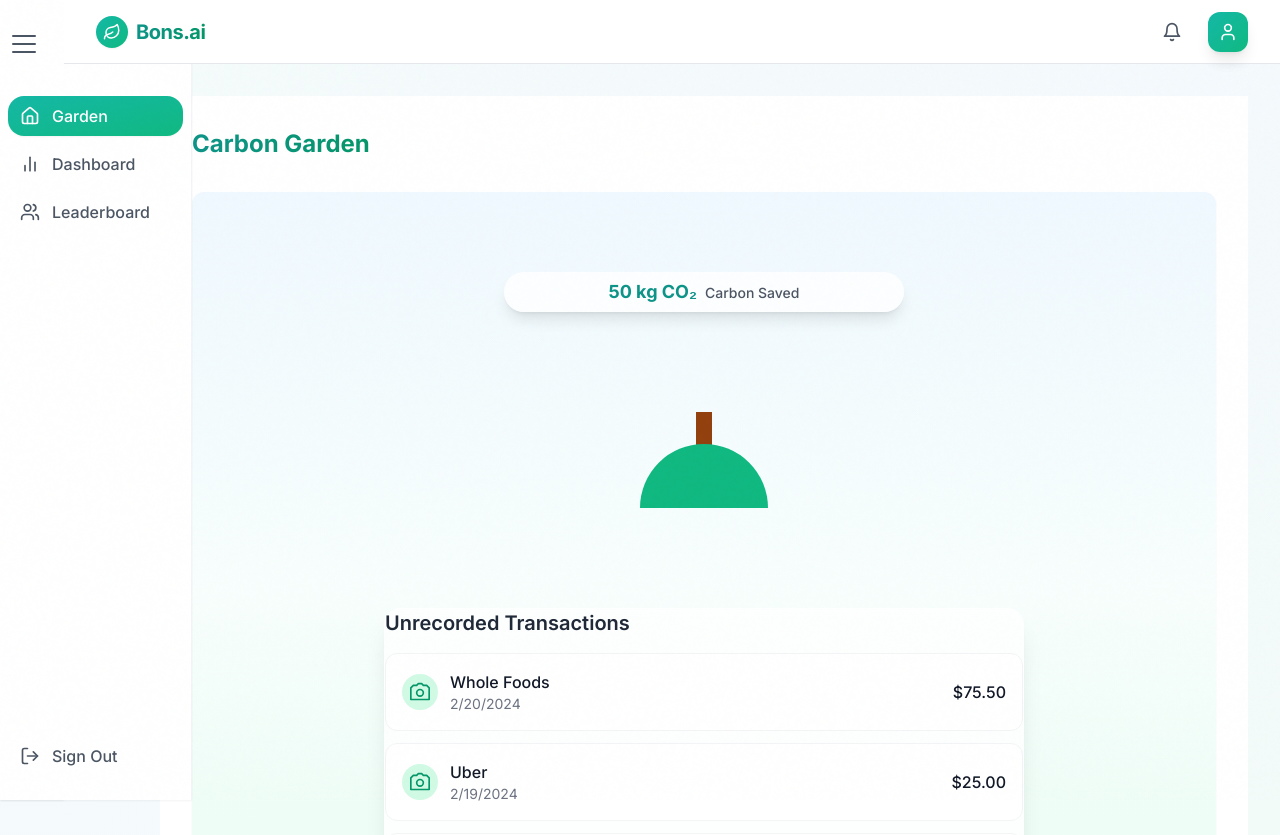
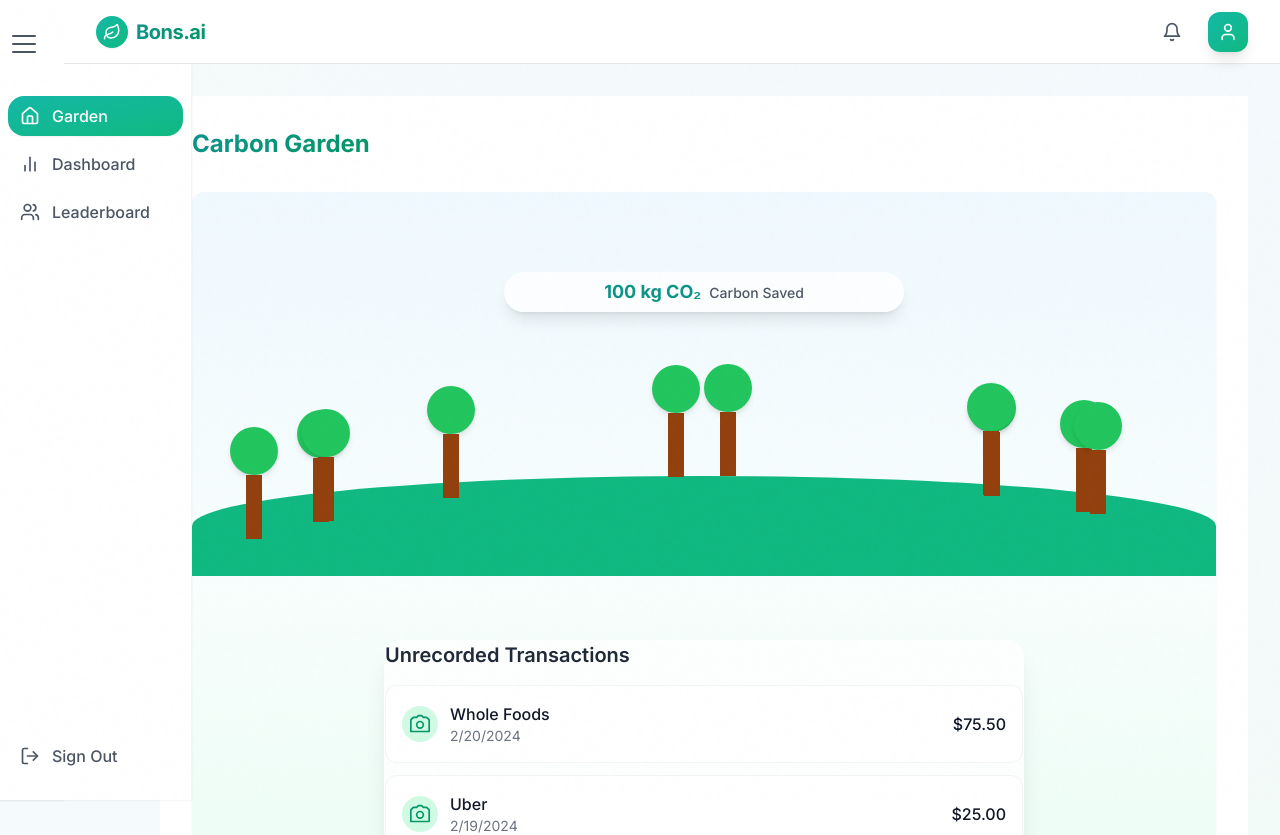
Before and after one commit to clemygw/bons.ai, a React (Vite) app in the folder frontend/: page /garden in a window 1280 px wide. Shown: the top 835 px of the page. Built offline with nearby package versions, Linux system fonts and the light colour scheme; sample sign-in values are in the browser's storage.

Commit message:
added tree generation & randomization

```diff
--- a/frontend/src/pages/Garden.tsx
+++ b/frontend/src/pages/Garden.tsx
@@ -8,6 +8,7 @@ import { motion, AnimatePresence } from "framer-motion"
 import DevSidebar from "../components/DevSidebar"
 import TopBar from "../components/TopBar"
 import Card from "../components/Card"
+import { useMemo } from "react";
 
 interface Transaction {
   _id: string
@@ -43,7 +44,7 @@ const initialTransactions: Transaction[] = [
 
 export default function Garden() {
   const { company } = useCompany()
-  const { carbonSaved } = useGrowTree(50)
+  const { carbonSaved } = useGrowTree(100)
   const [transactions, setTransactions] = useState(initialTransactions)
   const [showCamera, setShowCamera] = useState(false)
   const [selectedTransaction, setSelectedTransaction] = useState<Transaction | null>(null)
@@ -60,7 +61,29 @@ export default function Garden() {
       setSelectedTransaction(null)
     }
   }
+  {/* Calculate number of trees based on carbonSaved */}
+  const treeCount = Math.max(1, Math.floor(carbonSaved / 10))
+  const treePositions = useMemo(() => {
+    const positions = [];
 
+    for (let i = 0; i < treeCount; i++) {
+      let xPos;
+
+      if (i === 0) {
+        // Ensure the first tree is in the center
+        xPos = 0;
+      } else {
+        // Generate random X positions within a reasonable range
+        xPos = (Math.random() - 0.5) * 1200; // Range: -150 to 150
+      }
+
+      let yPos = -Math.abs(0.00028 * xPos * xPos);  // Slight vertical variation for realism
+
+      positions.push({ x: xPos, y: yPos });
+    }
+
+    return positions;
+  }, [treeCount]);
   return (
     <div className="flex">
       <DevSidebar />
@@ -77,10 +100,10 @@ export default function Garden() {
 
             {/* Main Garden Area */}
             <div className="bg-gradient-to-b from-sky-100/50 via-teal-50/50 to-emerald-100/50 rounded-xl shadow-sm overflow-hidden">
-              <div className="relative h-[800px] flex flex-col items-center justify-between py-12">
+              <div className="relative h-[800px] flex flex-col items-center py-12">
                 {/* Carbon Saved Bar - Top section */}
                 <motion.div
-                  className="w-[400px] mt-8"
+                  className="w-[400px] mt-8 mb-16"
                   initial={{ y: 50, opacity: 0 }}
                   animate={{ y: 0, opacity: 1 }}
                   transition={{ duration: 0.5, delay: 0.2 }}
@@ -97,28 +120,35 @@ export default function Garden() {
                   </div>
                 </motion.div>
 
-                {/* Tree and Hill - Middle section */}
-                <div className="flex flex-col items-center my-12">
-                  {/* Tree Trunk */}
+
+                {/* Render trees dynamically on top of the hill */}
+                <div className="relative w-full h-48">
+                  {treePositions.map((pos, index) => (
                     <motion.div
-                    className="w-4 h-16 bg-amber-800"
-                    initial={{ scaleY: 0, opacity: 0 }}
-                    animate={{ scaleY: 1, opacity: 1 }}
-                    transition={{ duration: 1, delay: 0.4 }}
-                    style={{ transformOrigin: 'bottom' }}
-                  />
-
+                      key={index}
+                      className="absolute flex flex-col items-center"
+                      initial={{ opacity: 0, y: 20 }}
+                      animate={{ opacity: 1, y: 0 }}
+                      transition={{ duration: 0.5, delay: index * 0.1 }}
+                      style={{
+                        left: `calc(50% + ${pos.x}px)`, // Random positioning but centered
+                        bottom: `${pos.y}px`, // Slight height variation
+                      }}
+                    >
+                      <div className="w-12 h-12 bg-green-500 rounded-full -mt-6 shadow-md" />
+                      <div className="w-4 h-16 bg-amber-800" />
+                    </motion.div>
+                  ))}</div>
                 {/* Hill/Ground */}
                 <motion.div
-                    className="w-32 h-16 bg-emerald-500 rounded-t-full -mt-8 z-10"
+                  className="w-full h-48 bg-emerald-500 rounded-t-full mb-16"
                   initial={{ scale: 0 }}
                   animate={{ scale: 1 }}
                   transition={{ duration: 0.5, ease: "easeOut" }}
+                  style={{ borderRadius: '100% 100% 0 0' }}
                 />
-                </div>
-
                 {/* Unrecorded Transactions - Bottom section */}
-                <div className="w-full max-w-2xl px-4 mb-8">
+                <div className="w-full max-w-2xl px-4">
                   <Card className="bg-white/80 backdrop-blur-sm">
                     <h3 className="text-xl font-semibold text-gray-800 mb-4">
                       Unrecorded Transactions
@@ -150,6 +180,8 @@ export default function Garden() {
                 </div>
               </div>
             </div>
+
+
           </div>
         </div>
       </div>
```
Lines whose indentation alone changed are shown as unchanged.
